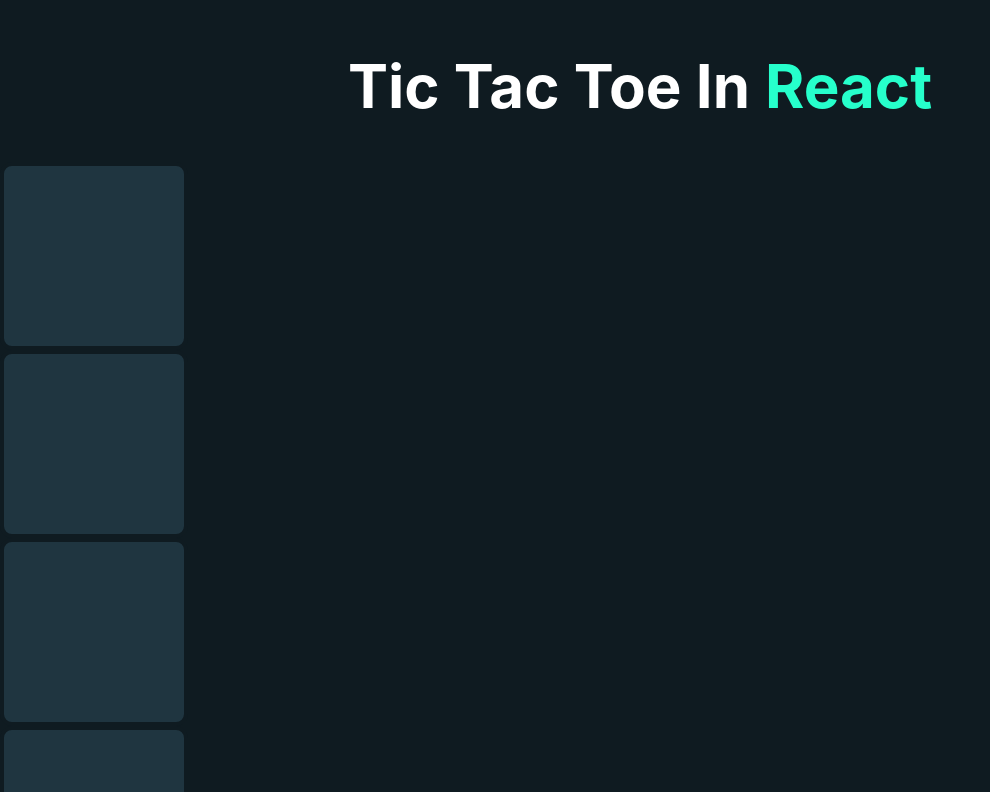
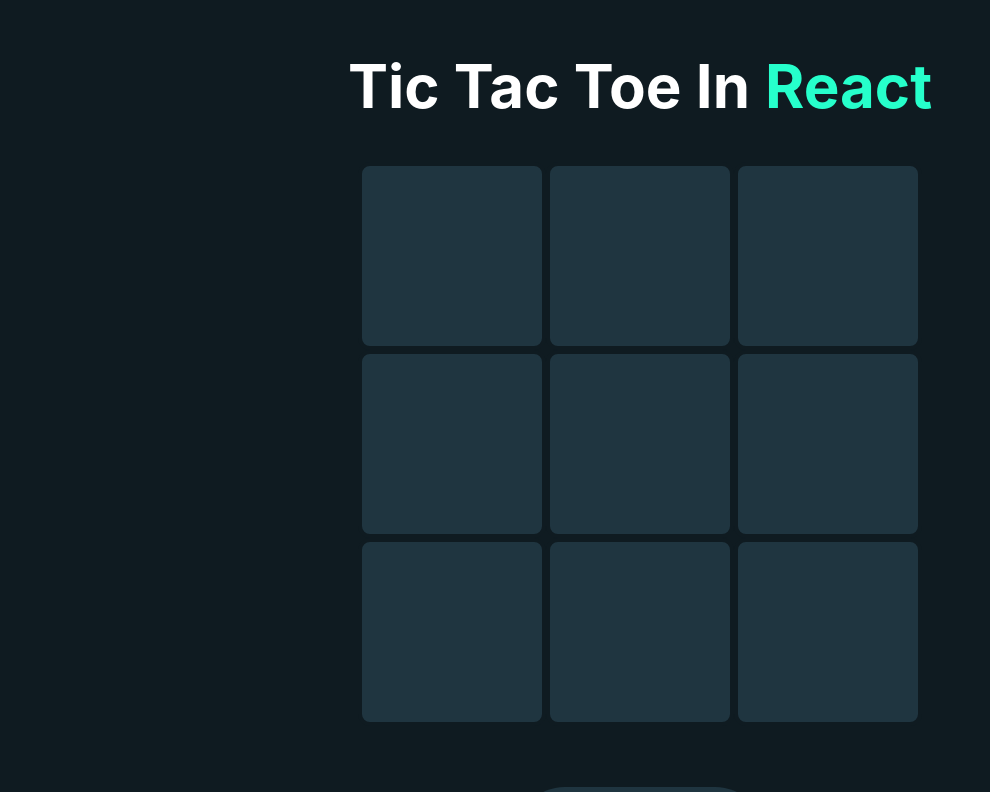
Before and after one commit to abhishek-bisht-21/Tic-Tac-Toe, a React (Create React App) app: page / in a window 1280 px wide. Shown: the top 792 px of the page, without its empty margins (0-990 px from the left). Built offline with nearby package versions, Linux system fonts and the light colour scheme.

Commit message:
Completed basic UI for tictactoe game

```diff
--- a/src/Components/TicTacToe/TicTacToe.css
+++ b/src/Components/TicTacToe/TicTacToe.css
@@ -38,3 +38,11 @@
 	border-radius: 12px;
 	cursor: pointer;
 }
+
+
+.board{
+	height: 600px;
+	width: 564px;
+	display: flex;
+	margin: auto;
+}
```
